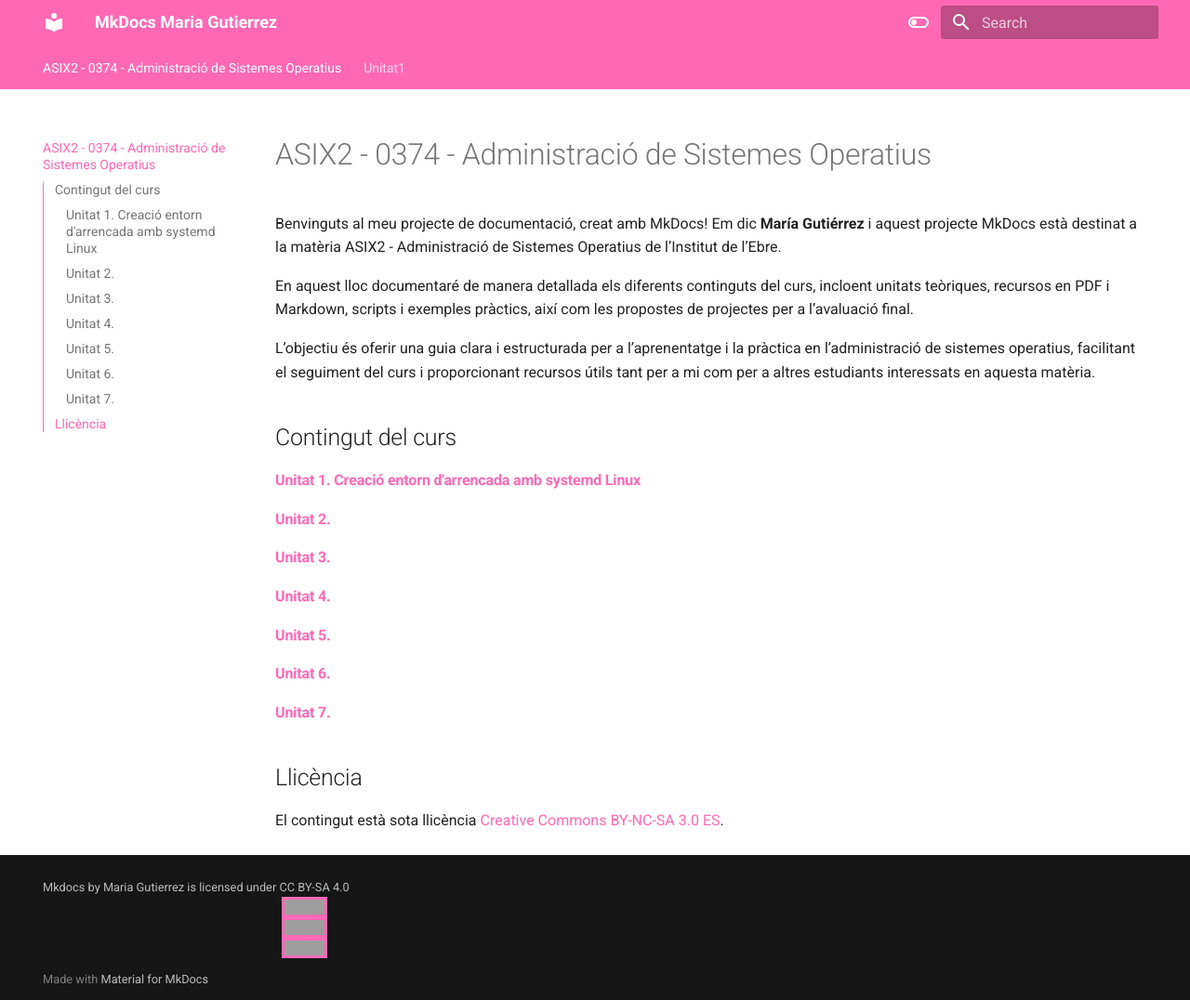
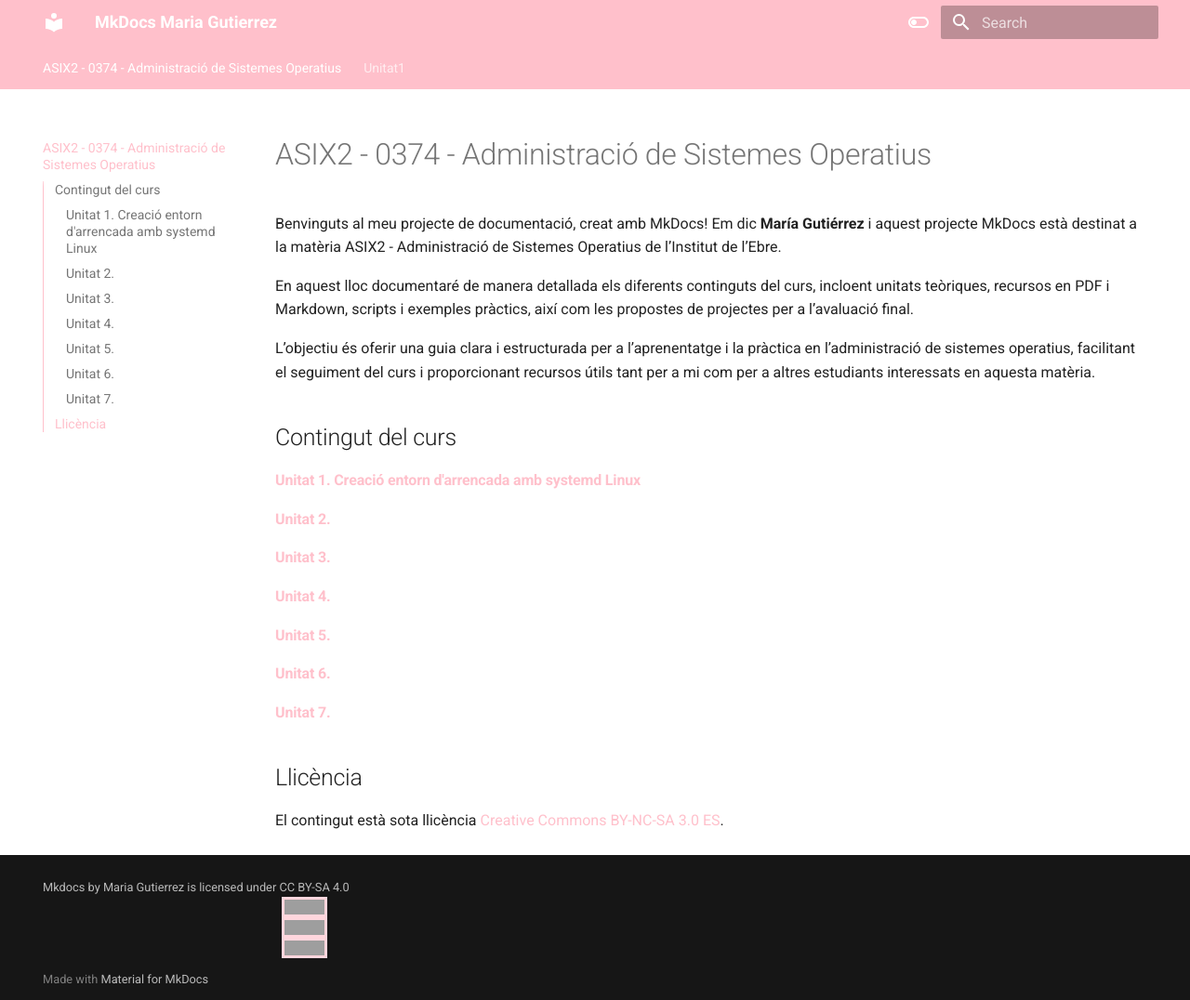
Before and after one commit to mariagutierrez03/projecte-asix2, an MkDocs documentation site: the page built from docs/index.md, in a window 1280 px wide and 1076 px high. Shown: the whole window at 93% size. Built offline with MkDocs 1.6.1 and Material for MkDocs 9.7.7, drawn with Linux system fonts in a browser that asks for light colours; grey boxes are pictures that could not be loaded.

Commit message:
Update color scheme in extra.css

```diff
--- a/docs/stylesheets/extra.css
+++ b/docs/stylesheets/extra.css
@@ -2,29 +2,29 @@
     display: block;
     margin-left: auto;
     margin-right: auto;
-    border: 3px solid var(--md-primary-fg-color); /* usa el color principal del tema */
+    border: 3px solid #FFD6DD; /* usa el color principal del tema */
     max-width: 200px;
     width: 60%;
 }
 
 /* Paleta para el esquema por defecto */
 [data-md-color-scheme="default"] {
-  --md-primary-fg-color:        #FF69B4; /* rosa principal más oscuro */
-  --md-primary-fg-color--light: #FF85C1; /* versión clara */
-  --md-primary-fg-color--dark:  #C0507C; /* versión oscura */
+  --md-primary-fg-color:        #FFC0CB; /* rosa principal */
+  --md-primary-fg-color--light: #FFD6DD; /* versión clara */
+  --md-primary-fg-color--dark:  #FF99AA; /* versión oscura */
 
-  --md-accent-fg-color:         #FF5CAD; /* accent rosa */
-  --md-accent-fg-color--light:  #FF7CC1;
-  --md-accent-fg-color--dark:   #C04888;
+  --md-accent-fg-color:         #FFB6C1; /* accent rosa */
+  --md-accent-fg-color--light:  #FFD1DC;
+  --md-accent-fg-color--dark:   #FF85A2;
 }
 
 /* Paleta para el esquema slate (opcional) */
 [data-md-color-scheme="slate"] {
-  --md-primary-fg-color:        #FF69B4;
-  --md-primary-fg-color--light: #FF85C1;
-  --md-primary-fg-color--dark:  #C0507C;
+  --md-primary-fg-color:        #FFC0CB;
+  --md-primary-fg-color--light: #FFD6DD;
+  --md-primary-fg-color--dark:  #FF99AA;
 
-  --md-accent-fg-color:         #FF5CAD;
-  --md-accent-fg-color--light:  #FF7CC1;
-  --md-accent-fg-color--dark:   #C04888;
+  --md-accent-fg-color:         #FFB6C1;
+  --md-accent-fg-color--light:  #FFD1DC;
+  --md-accent-fg-color--dark:   #FF85A2;
 }
```
